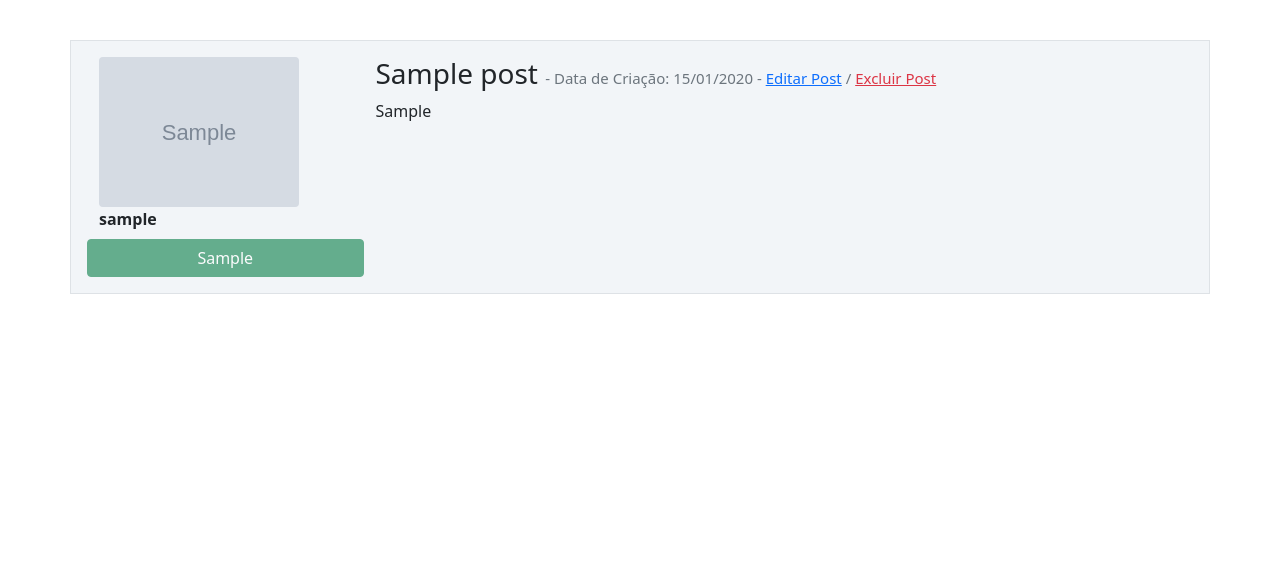
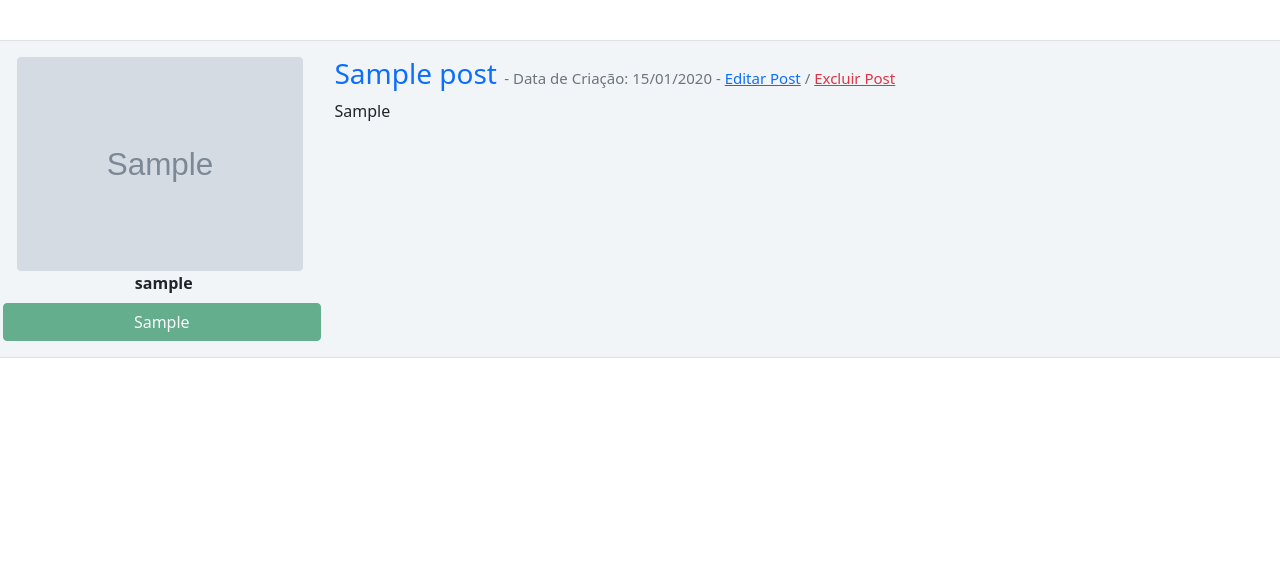
Before and after one commit to fagnerpaulo/BlogFagnerPaulo, a Flask app: page /post/1 in a window 1280 px wide. Shown: the part 56-637 px from the top of the page. Run offline with Flask 3, Linux system fonts and the light colour scheme; a user stored in the database is signed in; tables that the repository leaves empty hold one stand-in row (values such as "Sample post"); grey boxes marked "Sample" are stand-in pictures; some libraries are stand-ins or nearby versions.

Commit message:
Update post.html

```diff
--- a/comunidadeimpressionadora/templates/post.html
+++ b/comunidadeimpressionadora/templates/post.html
@@ -3,31 +3,32 @@
 
 {% block body %}
 
-<div class="container mt-3">
 <div class="row border mt-4 p-3 meupost">
-        <div class="col col-3">
-            <div class="image pe-2"> <img src="{{ url_for('static', filename='fotos_perfil/{}'.format(post.autor.foto_perfil)) }}" class="rounded" width="200"> </div>
+    <div class="col-md-3 col-sm-12 text-center">
+        <div class="image pe-2">
+            <img src="{{ url_for('static', filename='fotos_perfil/{}'.format(post.autor.foto_perfil)) }}"
+                 class="rounded img-fluid" alt="Foto de perfil">
+        </div>
         <strong>{{ post.autor.username }}</strong>
         <div class="row justify-content-center">
             {% for curso in post.autor.cursos.split(';') %}
-                        <button type="button" class="btn btn-success mt-2" disabled>{{ curso }}</button>
+                <button type="button" class="btn btn-success mt-2 me-1" disabled>{{ curso }}</button>
             {% endfor %}
         </div>
     </div>
-        <div class="col col-9">
-            <h3>{{ post.titulo }}
+    <div class="col-md-9 col-sm-12">
+        <h3>
+            <a style="text-decoration: none" href="{{ url_for('exibir_post', post_id=post.id) }}">{{ post.titulo }}</a>
             <small class="text-muted" style="font-size: 15px"> - Data de Criação: {{ post.data_criacao.strftime('%d/%m/%Y') }}
                 {% if form %}
-                - <a href="{{ url_for('editar_post', post_id=post.id) }}">Editar Post</a> / <a href="#" class="text-danger" data-bs-toggle="modal" data-bs-target="#ExcluirPost">Excluir Post</a>
+                - <a href="#form_editarpost">Editar Post</a> / <a href="#" class="text-danger" data-bs-toggle="modal" data-bs-target="#ExcluirPost">Excluir Post</a>
                 {% endif %}
             </small>
         </h3>
-
-            <p>{{ post.corpo | replace('\n', '<br>') | safe }}</p>
-
+        <p class="text-break">{{ post.corpo | replace('\n', '<br>') | safe }}</p>
     </div>
 </div>
-</div>
+
 
     {% block form_editar_post %}
     {% endblock %}
```
Lines whose indentation alone changed are shown as unchanged.
